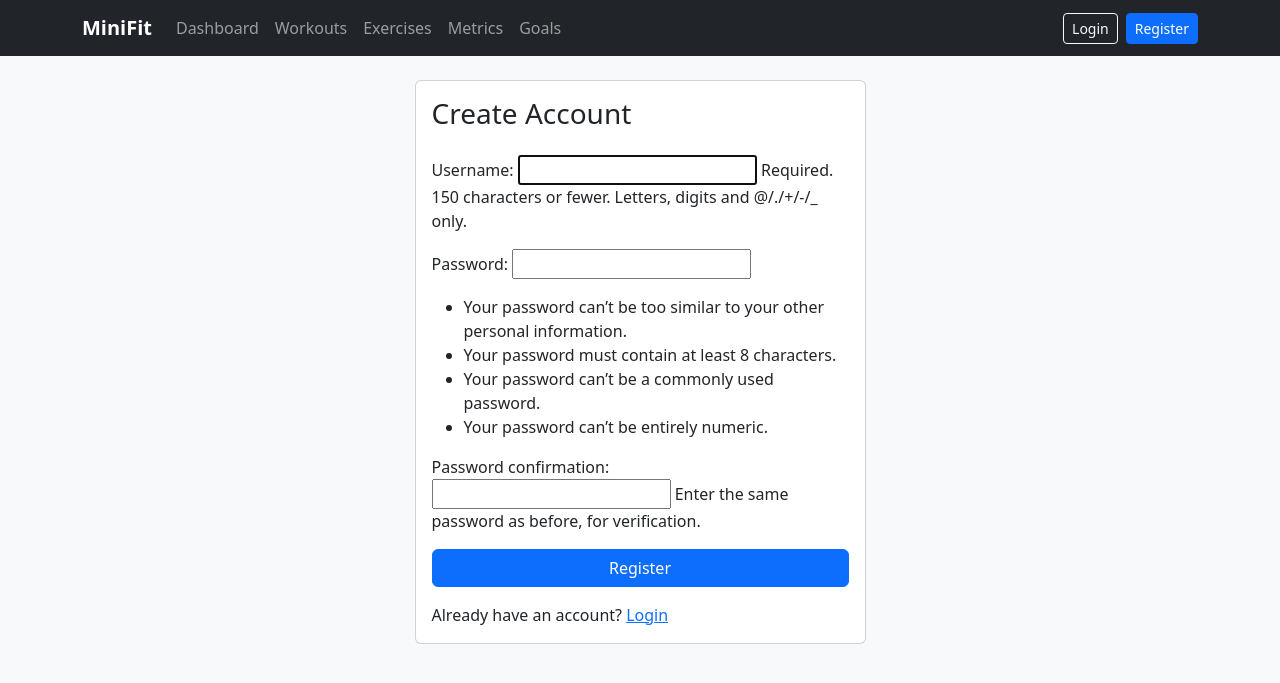
After one commit to vfb-dev/minifit, a Django app: page /register/ in a window 1280 px wide. The commit adds this page. Shown: the top 683 px of the page. Run offline with Django 5.2, Linux system fonts and the light colour scheme.

Commit message:
auth & register

```diff
--- a/minifit/settings.py
+++ b/minifit/settings.py
@@ -129,4 +129,6 @@ STATICFILES_DIRS = [BASE_DIR / 'static']
 
 DEFAULT_AUTO_FIELD = 'django.db.models.BigAutoField'
 
-LOGIN_URL = "/admin/login/"
+LOGIN_URL = "/accounts/login/"
+LOGIN_REDIRECT_URL = "/"
+LOGOUT_REDIRECT_URL = "/accounts/login/"
--- a/minifit/urls.py
+++ b/minifit/urls.py
@@ -19,5 +19,6 @@ from django.urls import path, include
 
 urlpatterns = [
     path('admin/', admin.site.urls),
+    path("accounts/", include("django.contrib.auth.urls")),
     path("", include("tracker.urls")),
 ]
--- a/templates/base.html
+++ b/templates/base.html
@@ -18,7 +18,20 @@
                 <a class="nav-link" href="{% url 'tracker:exercise_list' %}">Exercises</a>
                 <a class="nav-link" href="{% url 'tracker:body_metric_list' %}">Metrics</a>
                 <a class="nav-link" href="{% url 'tracker:goal_list' %}">Goals</a>
-                <a class="nav-link" href="/admin/">Admin</a>
+            </div>
+
+            <div class="ms-auto d-flex align-items-center gap-2">
+                {% if user.is_authenticated %}
+                    <span class="navbar-text text-white-50">{{ user.username }}</span>
+
+                    <form method="post" action="{% url 'logout' %}">
+                        {% csrf_token %}
+                        <button class="btn btn-outline-light btn-sm" type="submit">Logout</button>
+                    </form>
+                {% else %}
+                    <a class="btn btn-outline-light btn-sm" href="{% url 'login' %}">Login</a>
+                    <a class="btn btn-primary btn-sm" href="{% url 'tracker:register' %}">Register</a>
+                {% endif %}
             </div>
         </div>
     </nav>
--- /dev/null
+++ b/templates/registration/register.html
@@ -0,0 +1,27 @@
+{% extends "base.html" %}
+
+{% block title %}Register | MiniFit{% endblock %}
+
+{% block content %}
+<div class="row justify-content-center">
+    <div class="col-md-5">
+        <div class="card">
+            <div class="card-body">
+                <h1 class="h3 mb-4">Create Account</h1>
+
+                <form method="post">
+                    {% csrf_token %}
+                    {{ form.as_p }}
+
+                    <button class="btn btn-primary w-100" type="submit">Register</button>
+                </form>
+
+                <p class="mt-3 mb-0">
+                    Already have an account?
+                    <a href="{% url 'login' %}">Login</a>
+                </p>
+            </div>
+        </div>
+    </div>
+</div>
+{% endblock %}
--- a/tracker/urls.py
+++ b/tracker/urls.py
@@ -26,4 +26,5 @@ urlpatterns = [
     path("goals/add/", views.goal_create, name="goal_create"),
     path("goals/<int:pk>/edit/", views.goal_update, name="goal_update"),
     path("goals/<int:pk>/delete/", views.goal_delete, name="goal_delete"),
+    path("register/", views.register, name="register"),
 ]
--- a/tracker/views.py
+++ b/tracker/views.py
@@ -1,9 +1,25 @@
 from django.shortcuts import render, redirect, get_object_or_404
+from django.utils import timezone
+
+from django.contrib.auth import login
+from django.contrib.auth.forms import UserCreationForm
 from django.contrib.auth.decorators import login_required
-from django.utils import timezone
 
 from .forms import BodyMetricForm, ExerciseForm, GoalForm, WorkoutForm, WorkoutSetForm
 from .models import BodyMetric, Exercise, Goal, Workout, WorkoutSet
+
+def register(request):
+    if request.method == "POST":
+        form = UserCreationForm(request.POST)
+
+        if form.is_valid():
+            user = form.save()
+            login(request, user)
+            return redirect("tracker:dashboard")
+    else:
+        form = UserCreationForm()
+
+    return render(request, "registration/register.html", {"form": form})
 
 @login_required
 def dashboard(request):
```
Also changed, not shown: templates/registration/login.html (added, +27 -0 lines).
